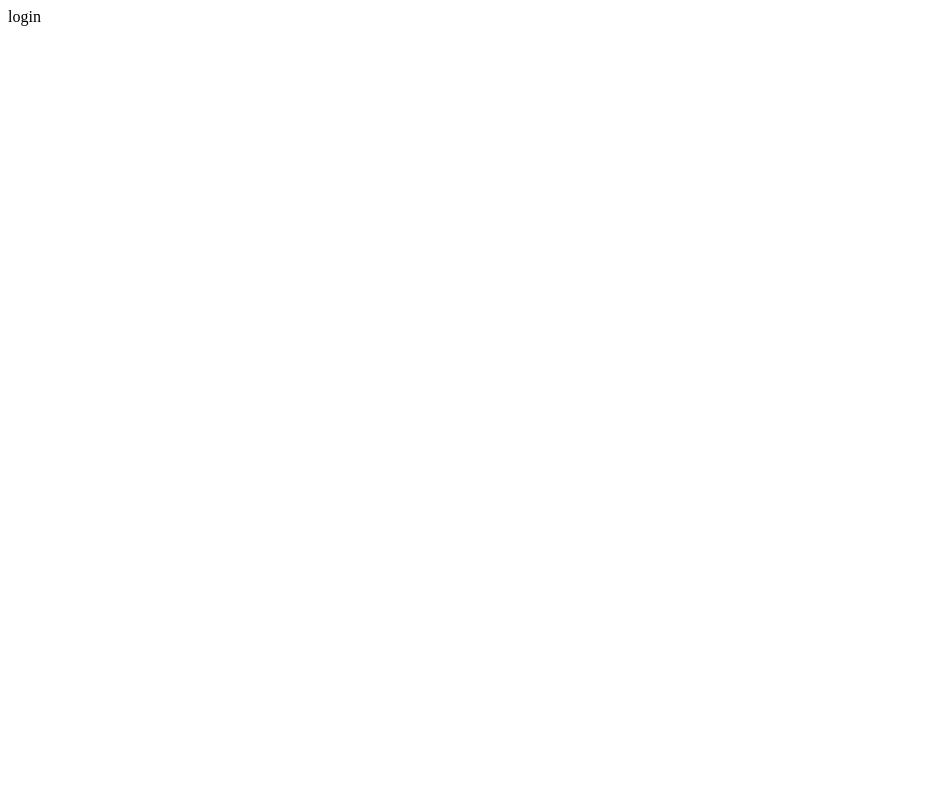
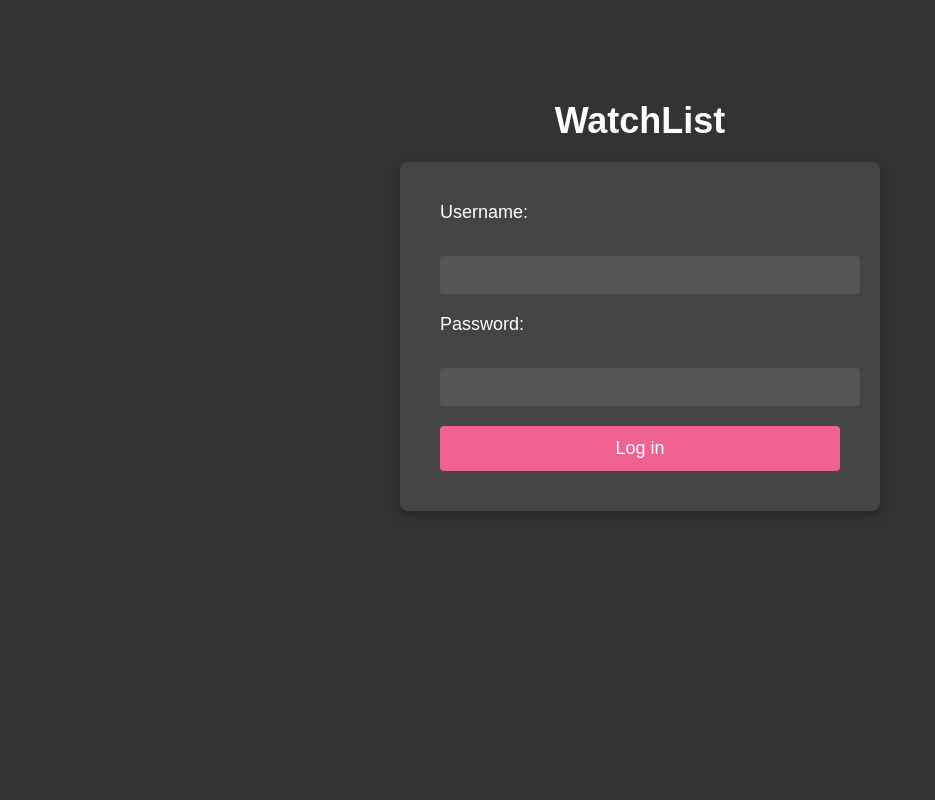
Before and after one commit to svinstvo-og/watchlist, a Flask app: page /login in a window 1280 px wide. Before the commit the part shown is almost empty. Shown: the whole page, without its empty margins (0-935 px from the left). Run offline with Flask 3, Linux system fonts and the light colour scheme.

Commit message:
updated the auth logic and css

```diff
--- a/website/__init__.py
+++ b/website/__init__.py
@@ -1,14 +1,10 @@
 from flask import Flask
 from flask_sqlalchemy import SQLAlchemy
-
-db = SQLAlchemy()
-DB_NAME = "database.db"
 
 def create_app():
     app = Flask(__name__)
     app.config['SECRET_KEY'] = 'secret1'
-    app.config['SQLALCHEMY_DATABASE_URI'] = f'sqlite:///{DB_NAME}'
-    db.init_app(app)
+    app.config['SQLALCHEMY_DATABASE_URI'] = f'sqlite:///auth.db'
 
     from .views import views
     from .auth import auth
--- a/website/auth.py
+++ b/website/auth.py
@@ -4,7 +4,7 @@ auth = Blueprint('auth', __name__)
 
 @auth.route('/login')
 def login():
-    return 'login'
+    return render_template('login.html')
 
 @auth.route('/logout')
 def logout():
--- a/website/static/css/main.css
+++ b/website/static/css/main.css
@@ -1,34 +1,95 @@
-body{
-    background-color: rgb(51, 51, 51);
-    color: white;
+body {
+    background-color: #333; /* Darker background for a sleek look */
+    color: #fff; /* White text color for contrast */
     margin: 0;
     font-family: Arial, Helvetica, sans-serif;
 }
 
-.header{
-    background-color: rgba(190, 190, 190, 0.158);
+.header {
+    background-color: rgba(255, 255, 255, 0.1); /* Light transparent background */
     position: fixed;
     width: 100%;
     height: 60px;
-
+    box-shadow: 0 2px 4px rgba(0, 0, 0, 0.2); /* Subtle shadow for depth */
 }
 
-.header_content{
+.header_content {
     display: flex;
-    background-color: rgba(165, 42, 42, 0.418);
-    width: 1200px;
+    justify-content: space-between; /* Even spacing between items */
+    align-items: center;
+    max-width: 1200px;
     margin: auto;
-    height: 60px;
-    align-items: center;
+    height: 100%;
+    padding: 0 20px; /* Padding for content spacing */
 }
 
-.logo{
+.logo {
     font-size: 28px;
+    font-weight: bold;
 }
 
-.content{
-    position: absolute;
-    width: 1200px;
-    margin: auto;
-    height: 60px;
+.auth_content {
+    margin-top: 100px; /* Space below header */
+    display: flex;
+    flex-direction: column; /* Stack logo and form vertically */
+    align-items: center;
+    text-align: center;
 }
+
+.logo-auth {
+    font-size: 36px;
+    font-weight: bold;
+    margin-bottom: 20px; /* Space below logo */
+}
+
+.form_body {
+    background-color: #444; /* Darker form background */
+    padding: 40px;
+    border-radius: 8px; /* Rounded corners */
+    box-shadow: 0 4px 8px rgba(0, 0, 0, 0.3); /* Stronger shadow for form */
+    width: 400px; /* Narrower width for a more focused form */
+}
+
+form {
+    width: 100%;
+}
+
+label {
+    font-size: 18px;
+    margin-bottom: 10px;
+    display: block;
+    text-align: left; /* Left-align labels */
+}
+
+input[type="text"],
+input[type="password"] {
+    width: 100%;
+    padding: 10px;
+    margin-top: 5px;
+    margin-bottom: 20px; /* Space below input fields */
+    border: none;
+    border-radius: 4px; /* Rounded input fields */
+    background-color: #555; /* Slightly lighter input background */
+    color: #fff;
+    font-size: 16px;
+}
+
+button[type="submit"] {
+    width: 100%;
+    padding: 12px;
+    background-color: #f06292; /* Pink button color */
+    border: none;
+    border-radius: 4px;
+    font-size: 18px;
+    color: white;
+    cursor: pointer;
+    transition: background-color 0.3s ease;
+}
+
+button[type="submit"]:hover {
+    background-color: #ec407a; /* Darker pink on hover */
+}
+
+button[type="submit"]:active {
+    background-color: #d81b60; /* Even darker pink on click */
+}
--- a/website/templates/login.html
+++ b/website/templates/login.html
@@ -0,0 +1,17 @@
+{% extends 'base.html' %}
+
+{% block body %}
+<div class="auth_content">
+    <div class="logo-auth">WatchList</div>
+    <div class="form_body">
+        <form action="/submit_login" method="POST">
+            <label for="username">Username:</label><br>
+            <input type="text" id="username" name="username"><br>
+            <label for="pwd">Password:</label><br>
+            <input type="password" id="pwd" name="pwd">
+            <br>
+            <button type="submit">Log in</button>
+        </form>
+    </div>
+</div>
+{% endblock %}
--- a/website/templates/signup.html
+++ b/website/templates/signup.html
@@ -1,7 +1,7 @@
 {% extends 'base.html' %}
 
 {% block body %}
-<div class="content">
+<div class="auth_content">
     <div class="logo-auth">WatchList</div>
     <div class="form_body">
         <form action="/submit_signup" method="POST">
@@ -9,7 +9,7 @@
             <input type="text" id="username" name="username"><br>
             <label for="pwd">Password:</label><br>
             <input type="password" id="pwd" name="pwd">
-
+            <br>
             <button type="submit">Submit</button>
         </form>
     </div>
```
Also changed, not shown: main.py (line endings or trailing spaces), website/models.py (line endings or trailing spaces), website/templates/base.html (line endings or trailing spaces), website/templates/libriary.html (line endings or trailing spaces), website/views.py (line endings or trailing spaces).
